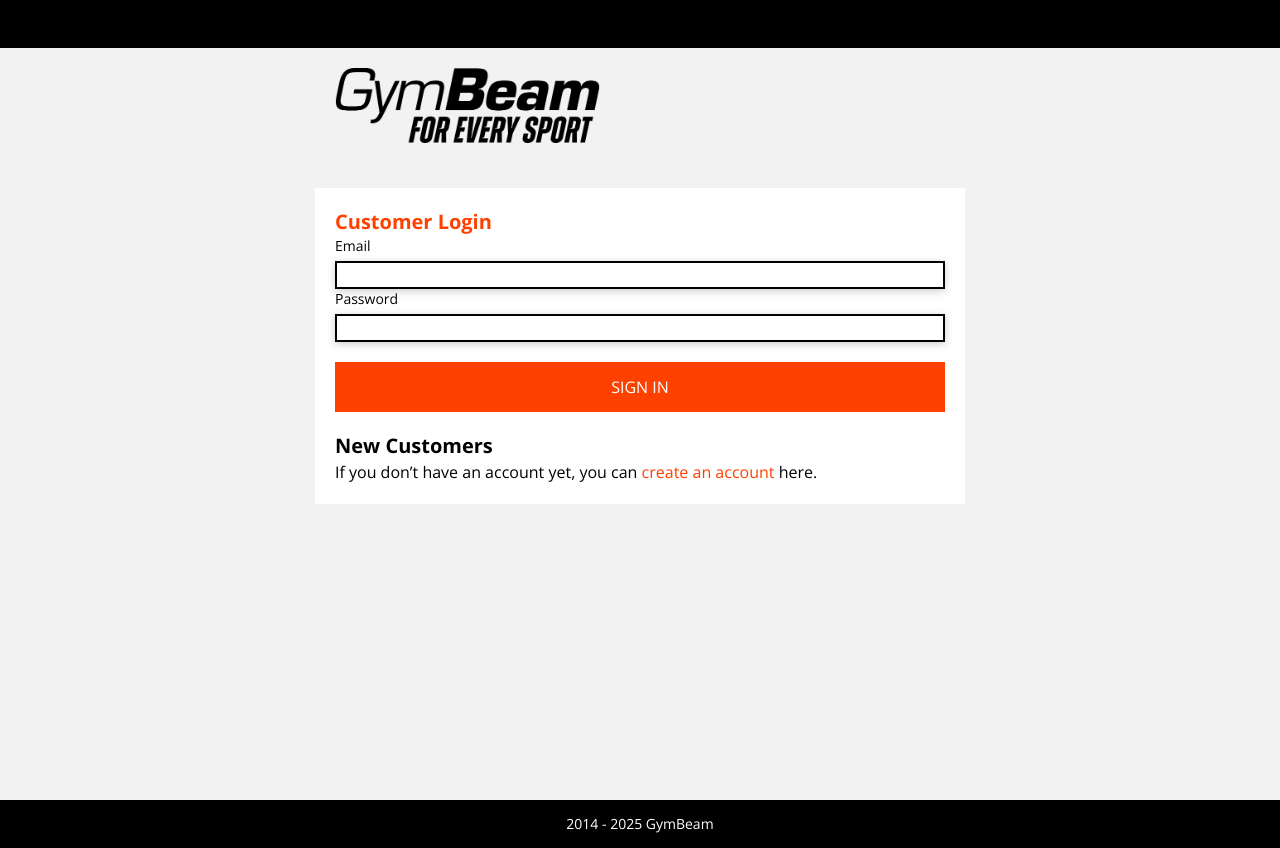
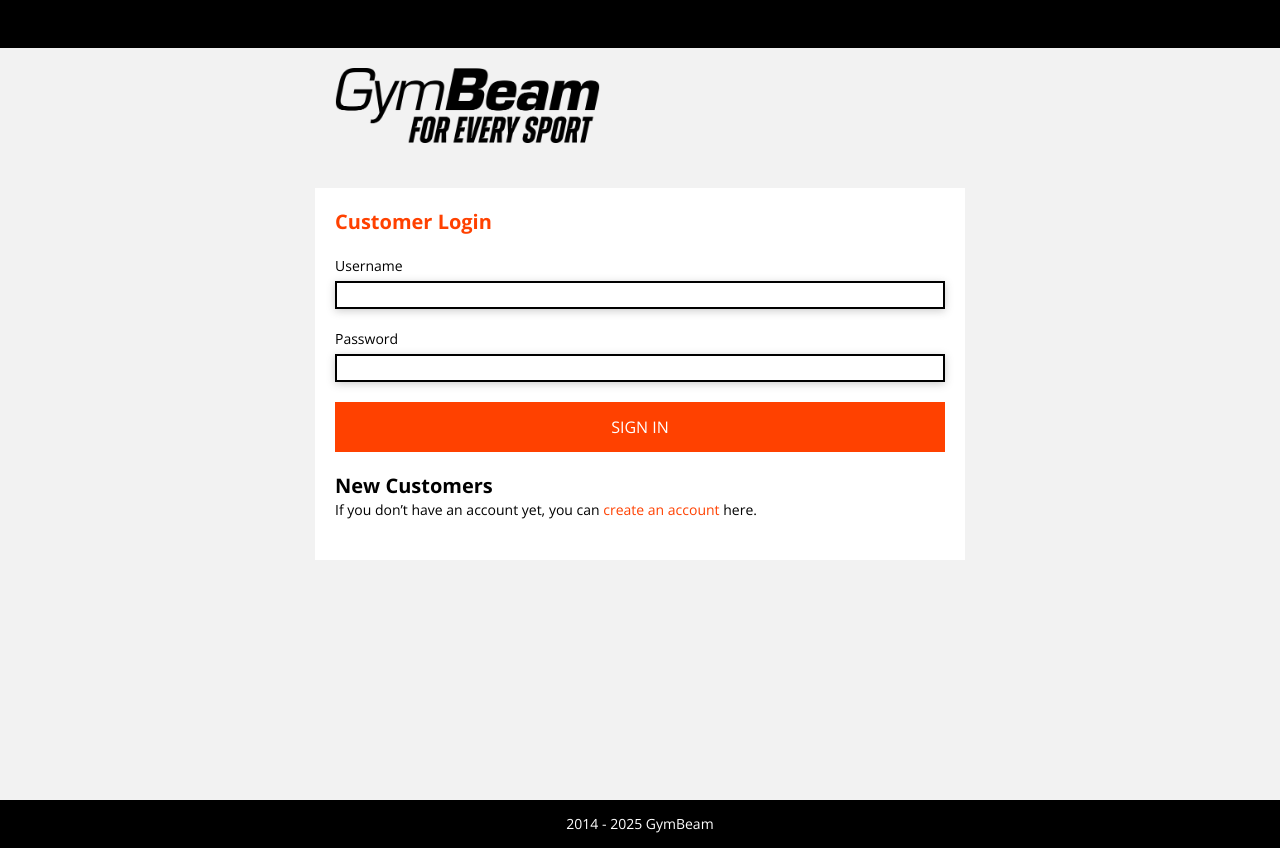
Before and after one commit to matusbialko/case-study-react-dev, a Next.js app: page /login in a window 1280 px wide. Built offline with nearby package versions, Linux system fonts and the light colour scheme.

Commit message:
handle login

```diff
--- a/src/app/(auth)/login/page.tsx
+++ b/src/app/(auth)/login/page.tsx
@@ -2,21 +2,70 @@
 
 import React, { useState } from 'react'
 import InputField from '@/app/_components/input-field'
+import ErrorBanner from '@/app/_components/error-banner'
 import Link from 'next/link'
+import { useLoading } from '../layout'
+import { redirect } from 'next/navigation'
 
 export default function Login() {
-    const [email, setEmail] = useState('')
+    const { setLoading } = useLoading()
+
+    const [username, setUsername] = useState('')
     const [password, setPassword] = useState('')
+    const [errorMessage, setErrorMessage] = useState<string>('')
+    const [showErrorBanner, setShowErrorBanner] = useState<boolean>(false)
+
+    const handleLogin = async () => {
+        try {
+            setLoading(true)
+            const response = await fetch('https://fakestoreapi.com/auth/login', {
+                method: 'POST',
+                headers: {
+                    'Content-Type': 'application/json',
+                },
+                body: JSON.stringify({
+                    username: username,
+                    password: password,
+                }),
+            })
+
+            if (!response.ok) {
+                const errText = await response.text()
+                throw new Error((errText == 'username and password are not provided in JSON format' ? 'username or password is missing' : errText) || 'Login failed')
+            }
+
+            const data = await response.json()
+            if (!data?.token) throw new Error('Login failed')
+            localStorage.setItem('userToken', data?.token)
+        } catch (error) {
+            console.error(error)
+            setErrorMessage(error?.message)
+            setShowErrorBanner(true)
+            setTimeout(() => {
+                setShowErrorBanner(false)
+            }, 3000)
+            return
+        } finally {
+            setLoading(false)
+        }
+        redirect('/products')
+    }
 
     return (
         <div className="login-container w-full flex flex-col justify-start items-start">
             <div className="w-full flex flex-col bg-white p-5">
-                <h2 class="title-orange">Customer Login</h2>
+                <h2 className="title-orange">Customer Login</h2>
+                {showErrorBanner && (
+                    <ErrorBanner
+                        text={errorMessage}
+                    />
+                )}
+                <div className="w-full flex flex-col gap-5 mt-5">
                     <InputField
-                    title="Email"
-                    value={email}
-                    onChange={setEmail}
-                    inputType="email"
+                        title="Username"
+                        value={username}
+                        onChange={setUsername}
+                        inputType="text"
                     />
                     <InputField
                         title="Password"
@@ -24,9 +73,10 @@ export default function Login() {
                         onChange={setPassword}
                         inputType="password"
                     />
-                <button className="btn-primary mt-5">Sign in</button>
-                <h2 class="title-black mt-5">New Customers</h2>
-                <p>If you don’t have an account yet, you can <Link href='/register'>create an account</Link> here.</p>
+                </div>
+                <button onClick={handleLogin} className="btn-primary mt-5">Sign in</button>
+                <h2 className="title-black mt-5">New Customers</h2>
+                <p className="text-sm mb-5">If you don’t have an account yet, you can <Link href='/register'>create an account</Link> here.</p>
             </div>
         </div>
     )
```
Lines whose indentation alone changed are shown as unchanged.
